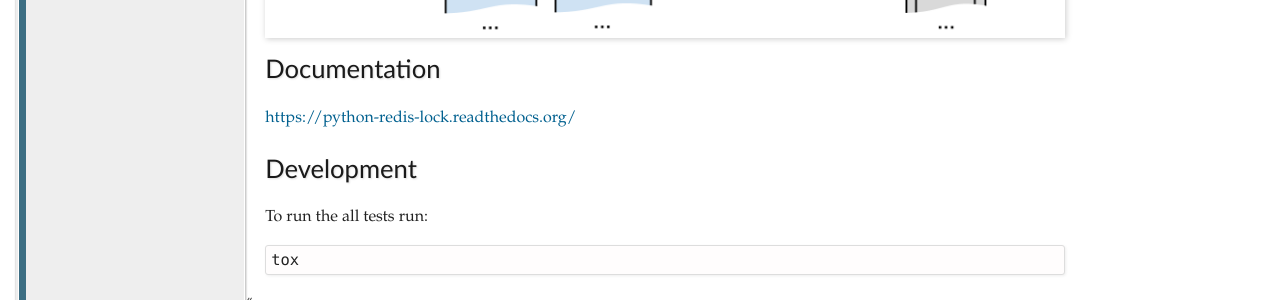
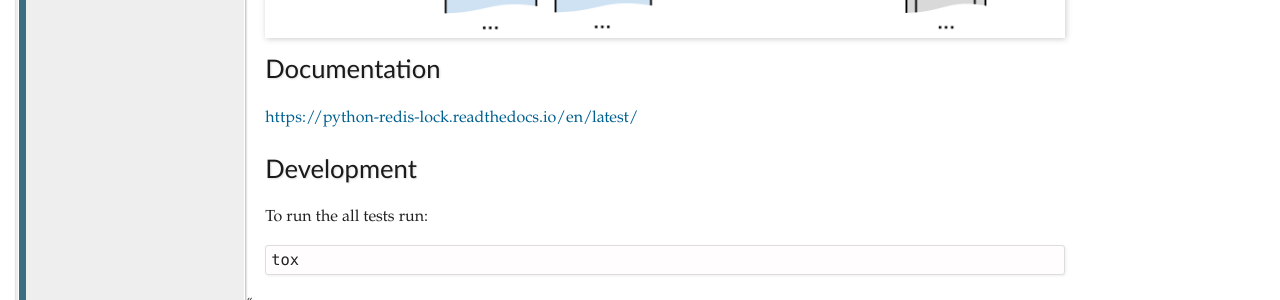
Before and after one commit to ionelmc/python-redis-lock, a Sphinx documentation site: the page built from docs/readme.rst, in a window 1280 px wide and 900 px high, scrolled down 4021 px. Shown: the part 150-450 px from the top of the window. Built offline with Sphinx 7.4.7, drawn with Linux system fonts in a browser that asks for light colours; pages that are not in the unit, such as notebooks, are missing from menus; part of the change alters nothing that is shown.

```diff
--- a/README.rst
+++ b/README.rst
@@ -29,7 +29,7 @@ Overview
 
 .. |coveralls| image:: https://coveralls.io/repos/ionelmc/python-redis-lock/badge.svg?branch=master&service=github
     :alt: Coverage Status
-    :target: https://coveralls.io/r/ionelmc/python-redis-lock
+    :target: https://coveralls.io/github/ionelmc/python-redis-lock
 
 .. |codecov| image:: https://codecov.io/gh/ionelmc/python-redis-lock/branch/master/graphs/badge.svg?branch=master
     :alt: Coverage Status
@@ -63,7 +63,7 @@ Lock context manager implemented via redis SETNX/BLPOP.
 
 * Free software: BSD 2-Clause License
 
-Interface targeted to be exactly like `threading.Lock <http://docs.python.org/2/library/threading.html#threading.Lock>`_.
+Interface targeted to be exactly like `threading.Lock <https://docs.python.org/2/library/threading.html#threading.Lock>`_.
 
 Usage
 =====
@@ -120,7 +120,7 @@ Avoid dogpile effect in django
 The dogpile is also known as the thundering herd effect or cache stampede. Here's a pattern to avoid the problem
 without serving stale data. The work will be performed a single time and every client will wait for the fresh data.
 
-To use this you will need `django-redis <https://github.com/niwibe/django-redis>`_, however, ``python-redis-lock``
+To use this you will need `django-redis <https://github.com/jazzband/django-redis>`_, however, ``python-redis-lock``
 provides you a cache backend that has a cache method for your convenience. Just install ``python-redis-lock`` like
 this:
 
@@ -215,13 +215,13 @@ Implementation
 
 This is how it works:
 
-.. image:: https://raw.github.com/ionelmc/python-redis-lock/master/docs/redis-lock%20diagram%20(v3.0).png
+.. image:: https://raw.githubusercontent.com/ionelmc/python-redis-lock/master/docs/redis-lock%20diagram%20(v3.0).png
     :alt: python-redis-lock flow diagram
 
 Documentation
 =============
 
-https://python-redis-lock.readthedocs.org/
+https://python-redis-lock.readthedocs.io/en/latest/
 
 Development
 ===========
--- a/docs/conf.py
+++ b/docs/conf.py
@@ -22,13 +22,17 @@ author = 'Ionel Cristian Mărieș'
 copyright = '{0}, {1}'.format(year, author)
 version = release = '3.6.0'
 
+linkcheck_ignore = [
+    'https://coveralls\\.io/repos/ionelmc/python\\-redis\\-lock/badge\\.svg\\?branch=master\\&service=github',  # This redirects to hosted % image on AWS.
+    'https://github\\.com/jazzband/django\\-redis\\#configure\\-as\\-cache\\-backend',  # This anchor is incorrectly marked as missing. GH bug?
+]
 pygments_style = 'trac'
 templates_path = ['.']
 extlinks = {
     'issue': ('https://github.com/ionelmc/python-redis-lock/issues/%s', '#'),
     'pr': ('https://github.com/ionelmc/python-redis-lock/pull/%s', 'PR #'),
 }
-html_theme = "sphinx_py3doc_enhanced_theme"
+html_theme = 'sphinx_py3doc_enhanced_theme'
 html_theme_path = [sphinx_py3doc_enhanced_theme.get_html_theme_path()]
 html_theme_options = {
     'githuburl': 'https://github.com/ionelmc/python-redis-lock/'
```
